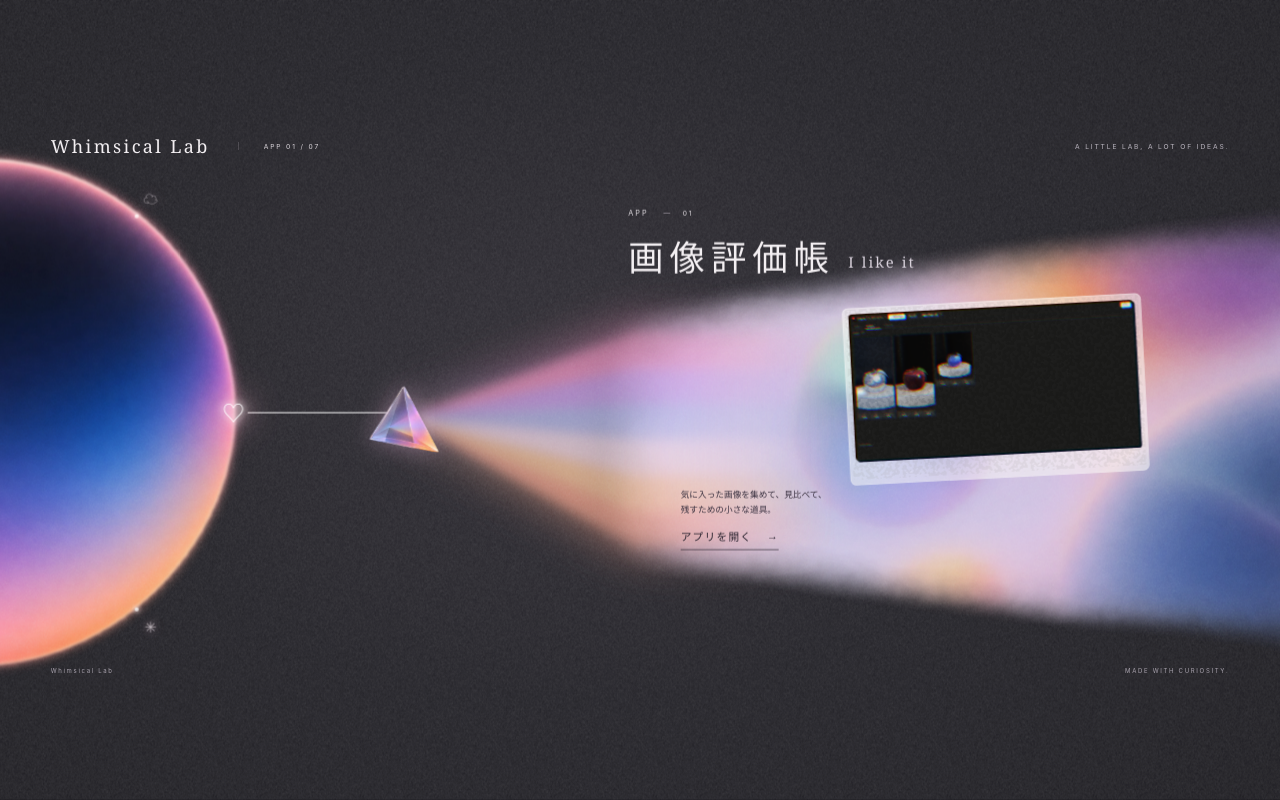
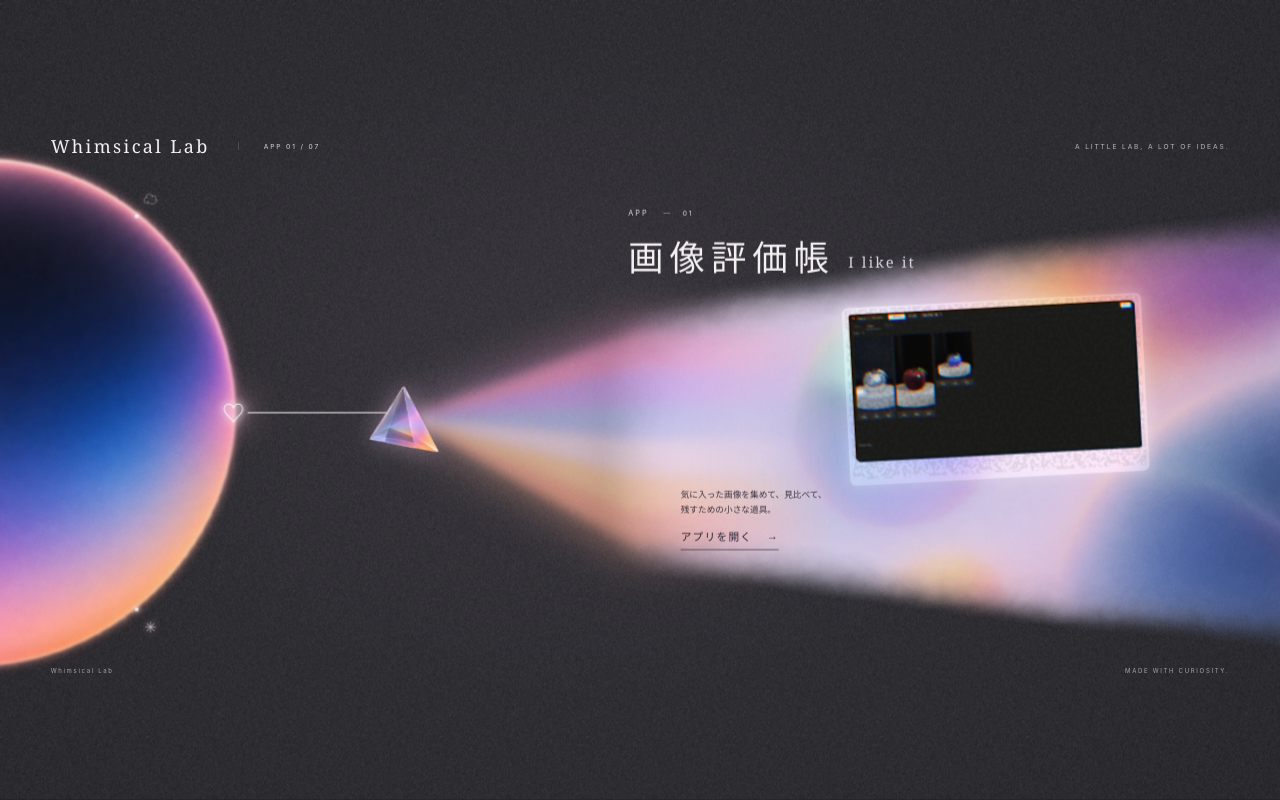
Before and after one commit to gamecong-ux/Whimsical_Lab, a plain HTML site: page hub/dist/index.html in a window 1280 px wide. Drawn offline with Linux system fonts and the light colour scheme.

Commit message:
Frost the photo frame so it blends into the light screen
Blur and brighten the light behind the translucent border with backdrop-filter and replace the hard edge with a soft white glow.

Co-Authored-By: Claude Opus 5.5 <noreply@anthropic.com>

```diff
--- a/hub/dist/style.css
+++ b/hub/dist/style.css
@@ -48,7 +48,7 @@ footer{position:relative;z-index:4;display:flex;align-items:center;justify-conte
 .stage.is-rotating .dial-item.is-selected{--r:.54}
 .stage.is-rotating .dial-dot.is-selected{opacity:.8}
 /* スクリーンに置く作品の画面：白い余白のあるチェキ（インスタント写真）のように、下の余白を広めにとって少し傾ける */
-.screen-shot{position:absolute;z-index:2;left:33%;top:22%;width:38%;display:block;padding:.9% .9% 3%;background:#fbfaf88c;border-radius:9px;transform:rotate(-3deg);transform-origin:50% 50%;box-shadow:inset 0 0 0 1px #ffffff59;text-decoration:none}.screen-shot img{display:block;width:100%;height:auto;border-radius:5px;filter:url(#rgb-shift)}.screen-shot[href]{cursor:pointer;transition:transform .3s ease,opacity 0s .2s}.screen-shot[href]:hover{transform:rotate(-2deg) translateY(-6px) scale(1.02)}.screen-shot:focus-visible{outline:2px solid #fff;outline-offset:6px}
+.screen-shot{position:absolute;z-index:2;left:33%;top:22%;width:38%;display:block;padding:.9% .9% 3%;background:#fbfaf84d;-webkit-backdrop-filter:blur(14px) saturate(1.25) brightness(1.08);backdrop-filter:blur(14px) saturate(1.25) brightness(1.08);border-radius:9px;transform:rotate(-3deg);transform-origin:50% 50%;box-shadow:inset 0 0 0 1px #ffffff40,0 0 18px 4px #ffffff33,0 0 46px 14px #ffffff1f;text-decoration:none}.screen-shot img{display:block;width:100%;height:auto;border-radius:5px;filter:url(#rgb-shift)}.screen-shot[href]{cursor:pointer;transition:transform .3s ease,opacity 0s .2s}.screen-shot[href]:hover{transform:rotate(-2deg) translateY(-6px) scale(1.02)}.screen-shot:focus-visible{outline:2px solid #fff;outline-offset:6px}
 
 /* チェキはスクリーンのゆらぎ・ぼかしの外に置き、スクリーンと同じタイミングで消える・現れる */
 .screen-shot{transition:opacity 0s .2s}.stage.is-rotating .screen-shot{opacity:0;pointer-events:none;transition:opacity .2s ease .06s}
```
Also changed, not shown: 1 other file.
